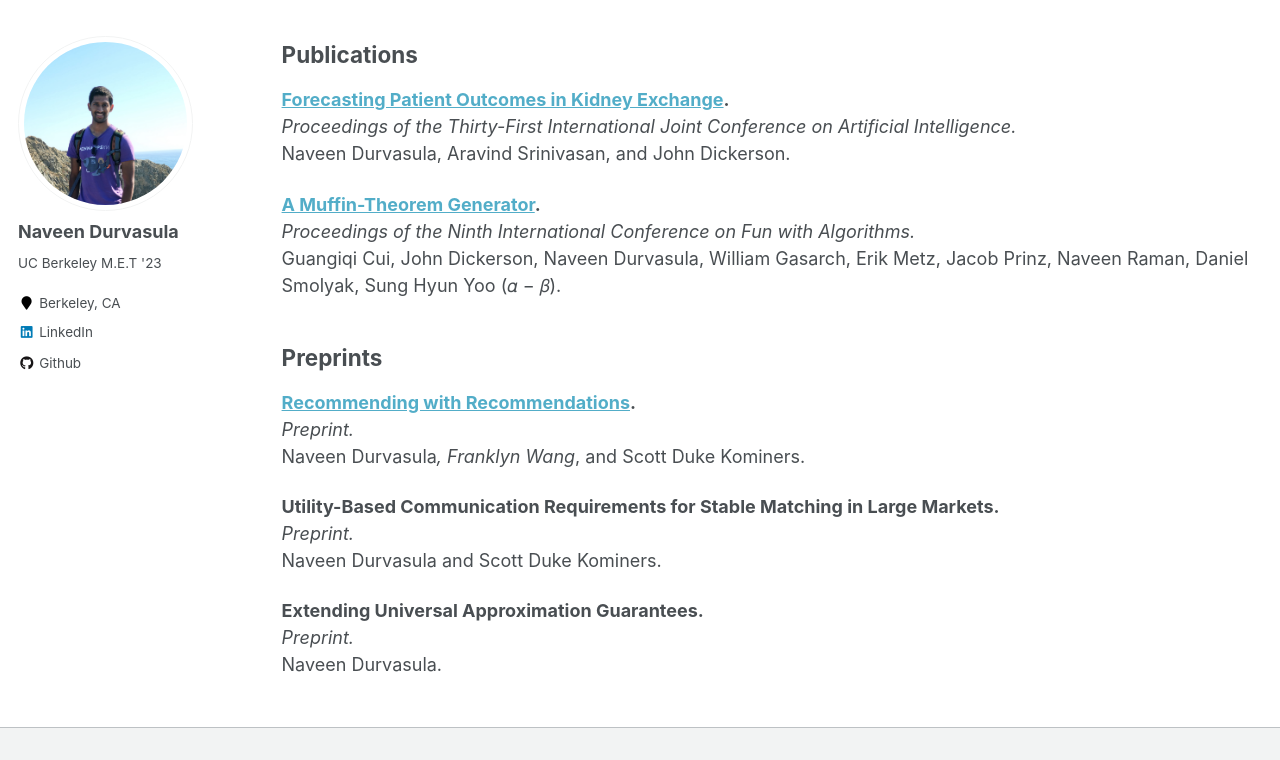
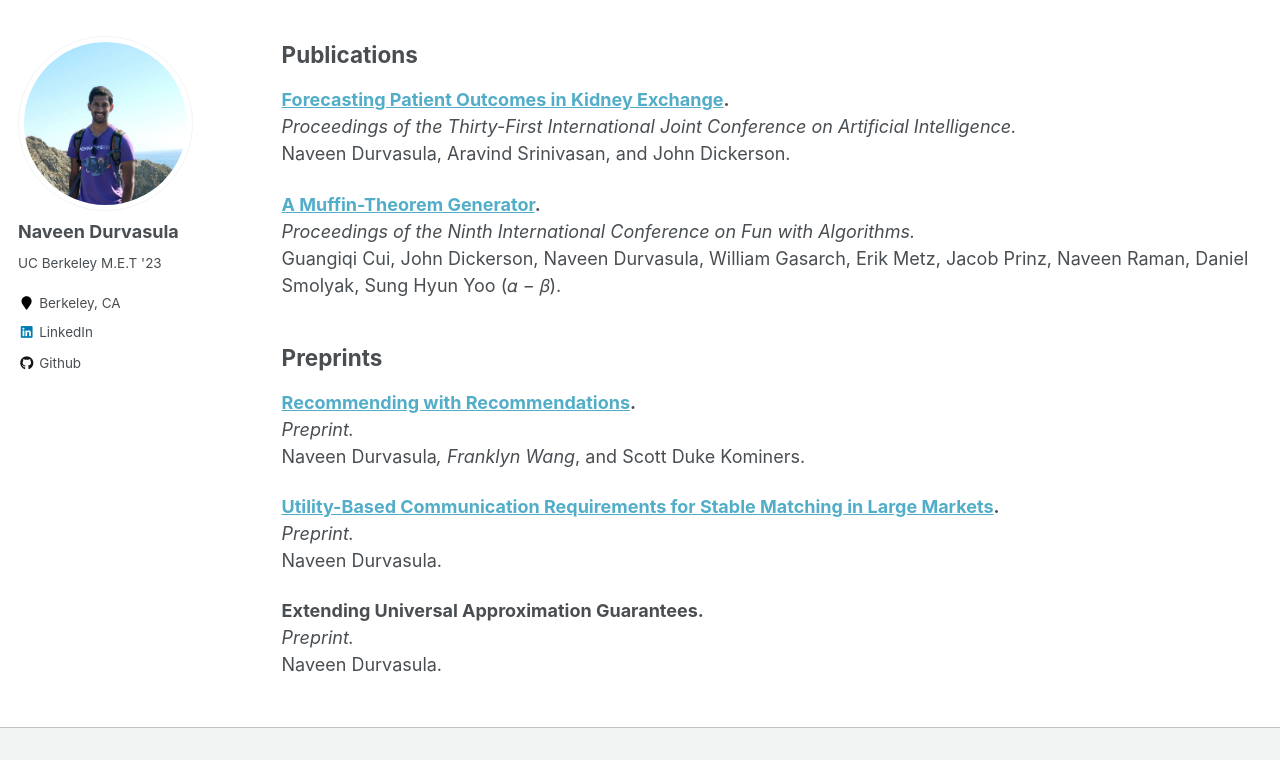
Before and after one commit to ndurvasula/ndurvasula.com, a Jekyll site: the page built from _pages/publications.md, in a window 1280 px wide and 900 px high, scrolled down 634 px, cut to the strip 0-760 px from the top of the window. Built offline with Jekyll 4.4.1, drawn with Linux system fonts in a browser that asks for light colours.

```diff
--- a/_pages/publications.md
+++ b/_pages/publications.md
@@ -26,6 +26,6 @@ Smolyak, Sung Hyun Yoo (𝛼 − 𝛽).
 
 **[Recommending with Recommendations](https://arxiv.org/abs/2112.00979).**<br/>_Preprint._ <br/> Naveen Durvasula*, Franklyn Wang*, and Scott Duke Kominers.
 
-**Utility-Based Communication Requirements for Stable Matching in Large Markets.**<br/>_Preprint._ <br/> Naveen Durvasula and Scott Duke Kominers.
+**[Utility-Based Communication Requirements for Stable Matching in Large Markets](http://arxiv.org/abs/2212.04024).**<br/>_Preprint._ <br/> Naveen Durvasula.
 
 **Extending Universal Approximation Guarantees.** <br/> _Preprint._ <br/> Naveen Durvasula.
```
Also changed, not shown: _pages/talks.md (+1 -1 lines), images/favicon.ico.
